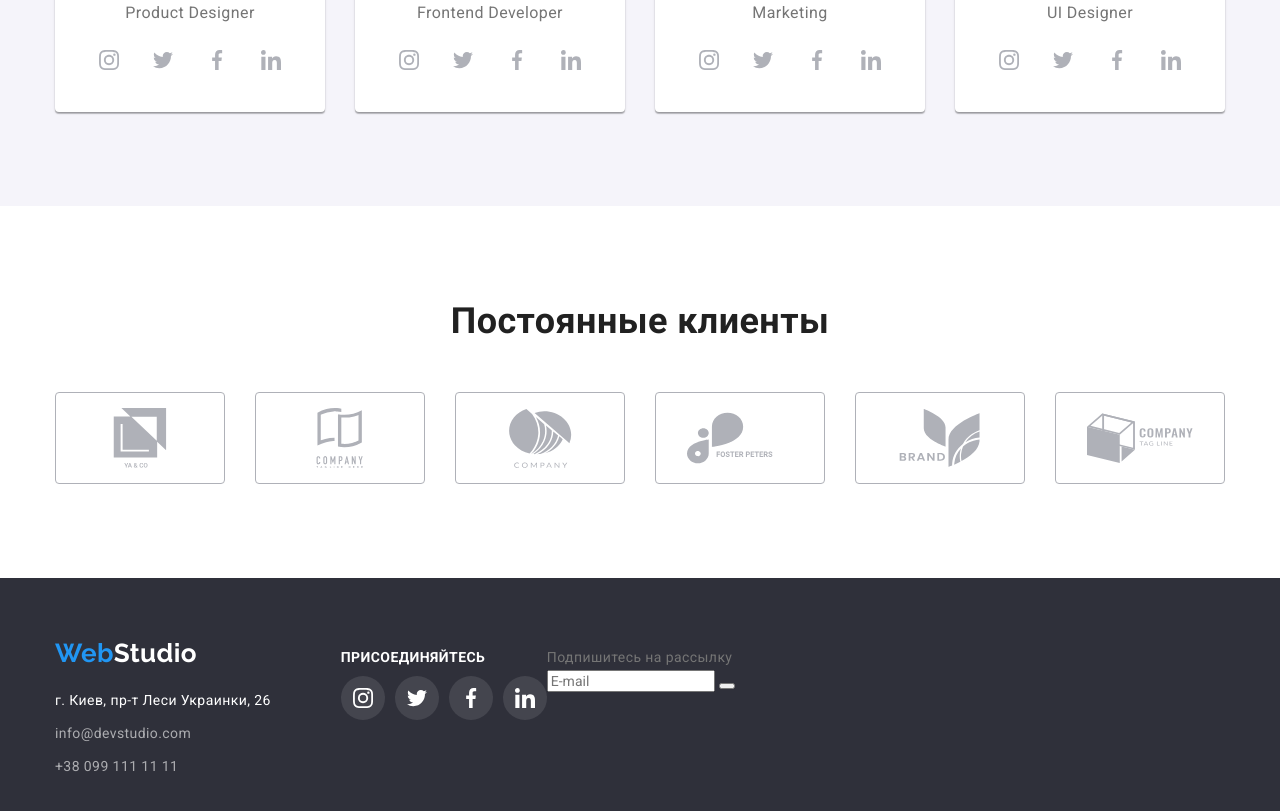
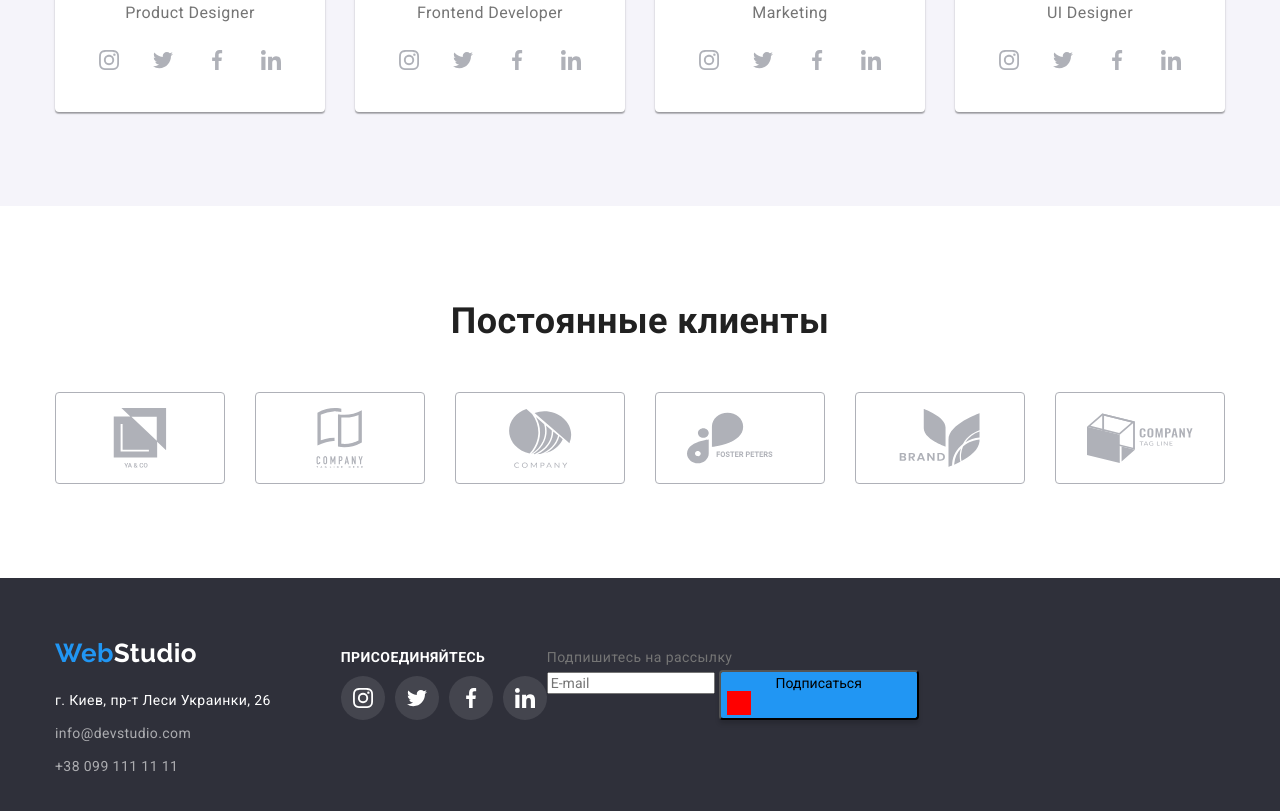
Before and after one commit to IhorRykun/goit-markup-hw-06, a plain HTML site: page index.html in a window 1280 px wide. Shown: the part 2099-2910 px from the top of the page. Drawn offline with nearby package versions, Linux system fonts and the light colour scheme.

Commit message:
Добавили кнопку для форми

```diff
--- a/css/styles.css
+++ b/css/styles.css
@@ -814,3 +814,19 @@ ul {
 .footer-telephone {
   transition: 250ms cubic-bezier(0.4, 0, 0.2, 1);
 }
+
+.btn-footer-form {
+  width: 200px;
+  height: 50px;
+  background: #2196F3;
+  box-shadow: 0px 4px 4px rgba(0, 0, 0, 0.15);
+  border-radius: 4px
+}
+
+.btn-footer-form::after {
+  display: block;
+  content: "";
+  width: 24px;
+  height: 24px;
+  background-color: red;
+}
--- a/index.html
+++ b/index.html
@@ -402,7 +402,7 @@
         <p>Подпишитесь на рассылку</p>
         <label for="user-email" type="email"></label>
         <input type="email" name="email" id="email" placeholder="E-mail">
-        <button class="btn-footer-form" type="sambyt"></button>
+        <button class="btn-footer-form" type="sambyt">Подписаться</button>
       </form>
     </div>
   </footer>
```
Also changed, not shown: images/svg/send.svg (added).
